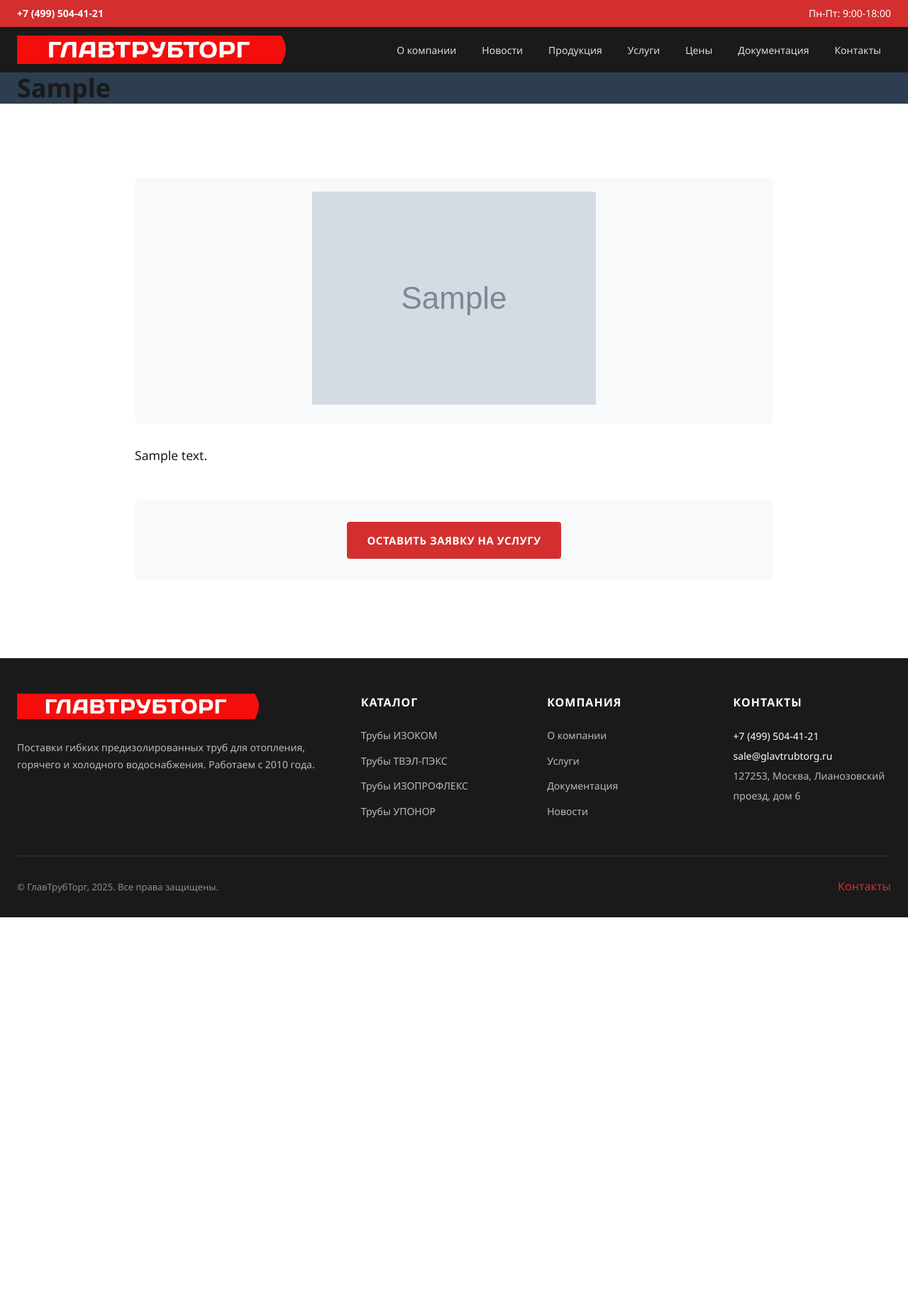
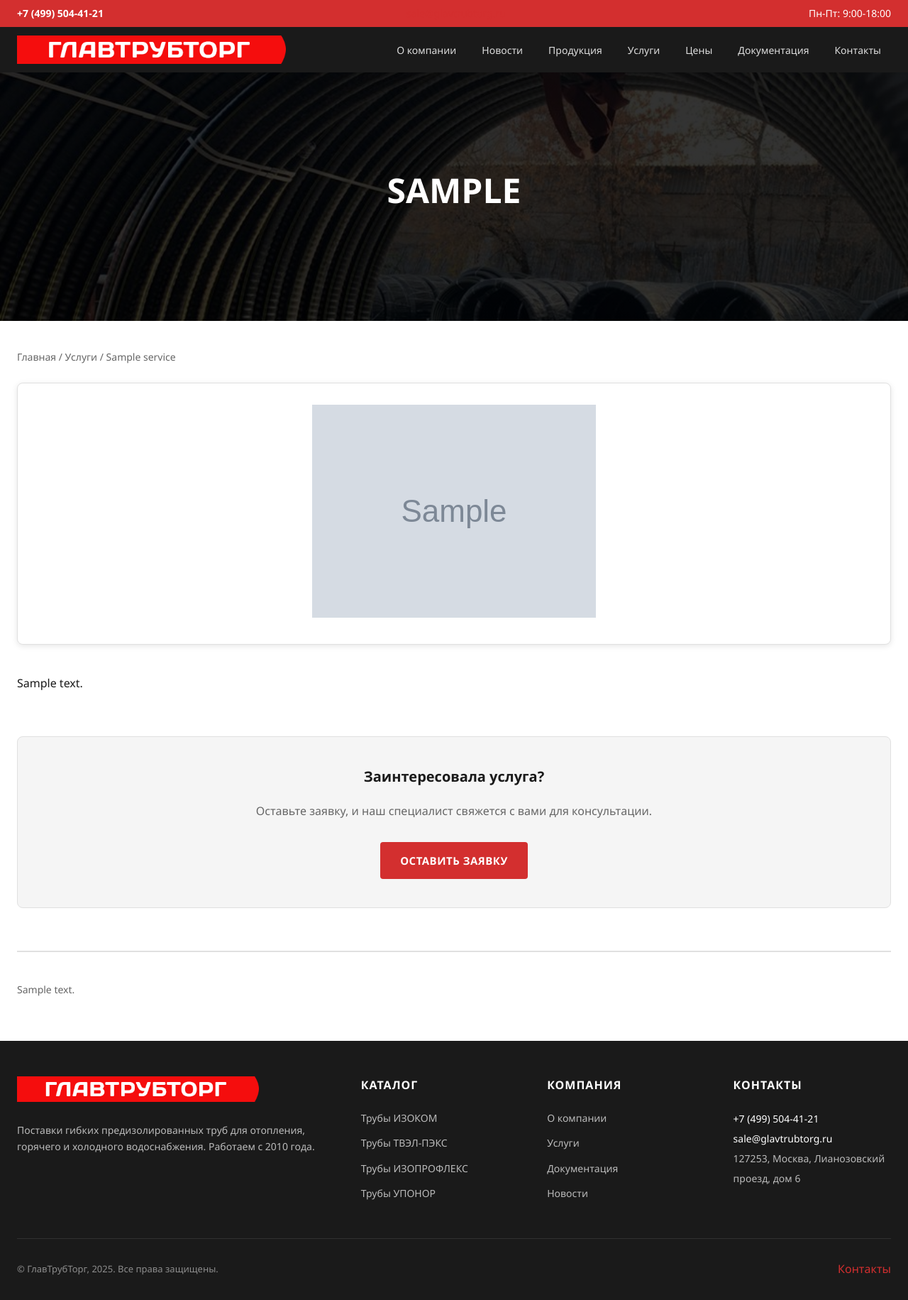
Before and after one commit to android156/GTT2026, a Flask app: a page that uses templates/public/service_detail.html in a window 1280 px wide. Shown: the whole page at 71% size. Before the commit the page ends 1292 px from the top, so only its background shows below. Run offline with Flask 3, Linux system fonts and the light colour scheme; tables that the repository leaves empty hold one stand-in row (values such as "Sample post"); grey boxes marked "Sample" are stand-in pictures.

Commit message:
Update service pages to match site's visual design and navigation
Adjust hero sections, breadcrumbs, and card styles on service detail and list pages to align with the overall website theme.

Replit-Commit-Author: Agent
Replit-Commit-Session-Id: af29bfee-a78e-48ae-98e9-ea0bf268acfe
Replit-Commit-Checkpoint-Type: full_checkpoint
Replit-Commit-Event-Id: d09b8dc4-f7c1-4728-951a-248489c92312
Replit-Commit-Screenshot-Url: https://storage.googleapis.com/screenshot-production-us-central1/0eb04fca-7d1f-42bb-afb3-eff8a68c4d6e/af29bfee-a78e-48ae-98e9-ea0bf268acfe/ua4QNIc
Replit-Helium-Checkpoint-Created: true

```diff
--- a/templates/public/service_detail.html
+++ b/templates/public/service_detail.html
@@ -1,7 +1,7 @@
 {% extends 'base.html' %}
 
 {% block hero %}
-<section class="hero-section small-hero" style="background-color: #2c3e50;">
+<section class="hero page-hero" style="background-image: linear-gradient(rgba(0,0,0,0.8), rgba(0,0,0,0.8)), url('/static/images/WhatsApp_Image_2019-10-21_at_13.44.44_1766758697538.jpeg');">
     <div class="container">
         <div class="hero-content">
             <h1>{{ service.h1 or service.title }}</h1>
@@ -11,27 +11,37 @@
 {% endblock %}
 
 {% block content %}
+<nav class="breadcrumbs">
+    {% for crumb in breadcrumbs %}
+    {% if crumb.url %}
+    <a href="{{ crumb.url }}">{{ crumb.name }}</a> /
+    {% else %}
+    <span>{{ crumb.name }}</span>
+    {% endif %}
+    {% endfor %}
+</nav>
+
 <div class="service-detail">
     {% if service.image_path %}
-    <div class="service-image">
-        <img src="/{{ service.image_path }}" alt="{{ service.title }}">
+    <div class="service-image" style="margin-bottom: 40px; text-align: center; background: white; padding: 30px; border-radius: var(--radius-lg); box-shadow: var(--shadow); border: 1px solid var(--border-color);">
+        <img src="/{{ service.image_path }}" alt="{{ service.title }}" style="max-width: 100%; max-height: 400px; object-fit: contain;">
     </div>
     {% endif %}
 
-    <div class="content-text">
+    <div class="content-text" style="font-size: 16px; line-height: 1.8; color: var(--text-color);">
         {{ service.content_html|safe }}
     </div>
 
-    <div class="service-action">
-        <a href="#callback" class="btn btn-primary btn-lg">Оставить заявку на услугу</a>
+    <div class="service-action" style="text-align: center; margin: 60px 0; padding: 40px; background: var(--bg-light); border-radius: var(--radius-lg); border: 1px solid var(--border-color);">
+        <h3 style="margin-bottom: 20px;">Заинтересовала услуга?</h3>
+        <p style="margin-bottom: 30px; color: var(--text-light);">Оставьте заявку, и наш специалист свяжется с вами для консультации.</p>
+        <a href="#callback" class="btn btn-primary">Оставить заявку</a>
     </div>
+
+    {% if service.seo_text_html %}
+    <div class="seo-text" style="margin-top: 60px; padding-top: 40px; border-top: 2px solid var(--border-color);">
+        {{ service.seo_text_html|safe }}
+    </div>
+    {% endif %}
 </div>
-
-<style>
-.service-detail { max-width: 900px; margin: 40px auto; }
-.service-image { margin-bottom: 30px; border-radius: 8px; overflow: hidden; text-align: center; background: #f8f9fa; padding: 20px; }
-.service-image img { max-width: 100%; max-height: 400px; object-fit: contain; }
-.content-text { font-size: 1.1rem; line-height: 1.6; margin-bottom: 40px; }
-.service-action { text-align: center; margin: 50px 0; padding: 30px; background: #f8f9fa; border-radius: 8px; }
-</style>
 {% endblock %}
```
Also changed, not shown: templates/public/services.html (+24 -11 lines).
